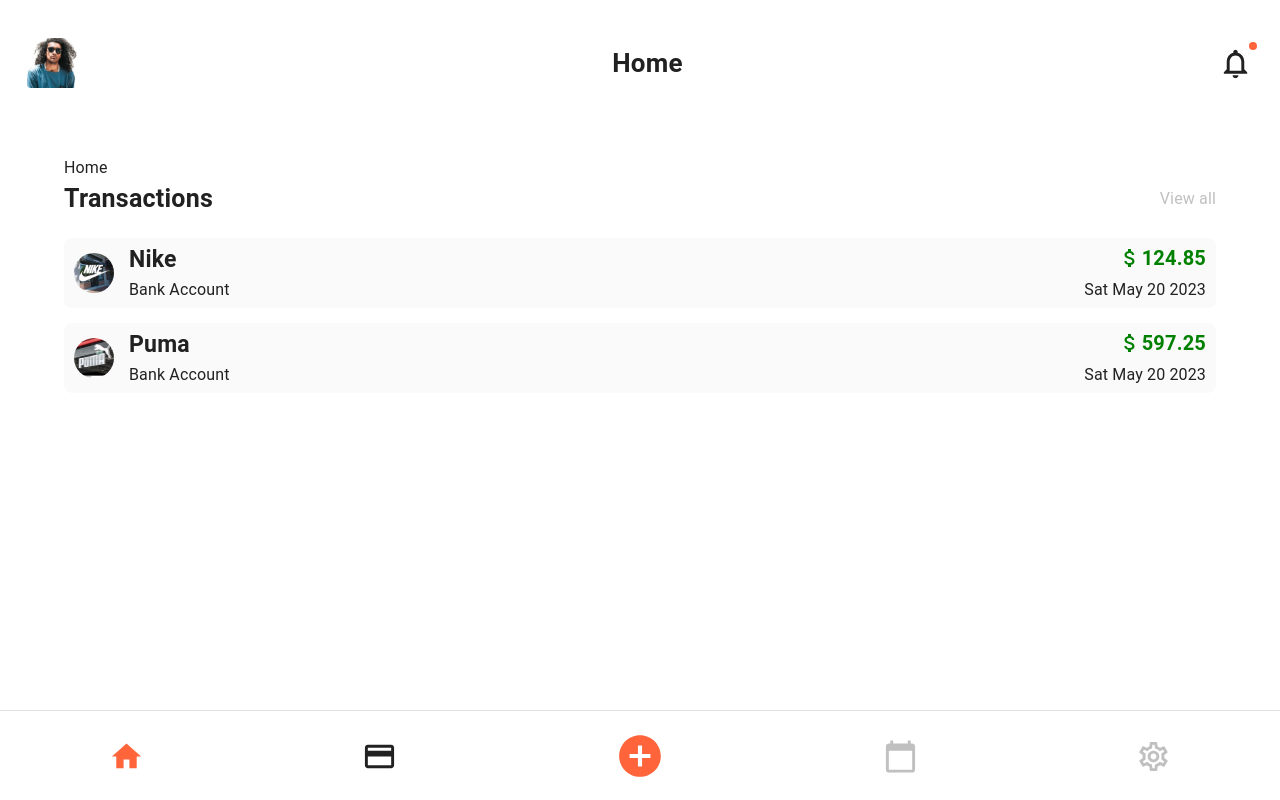
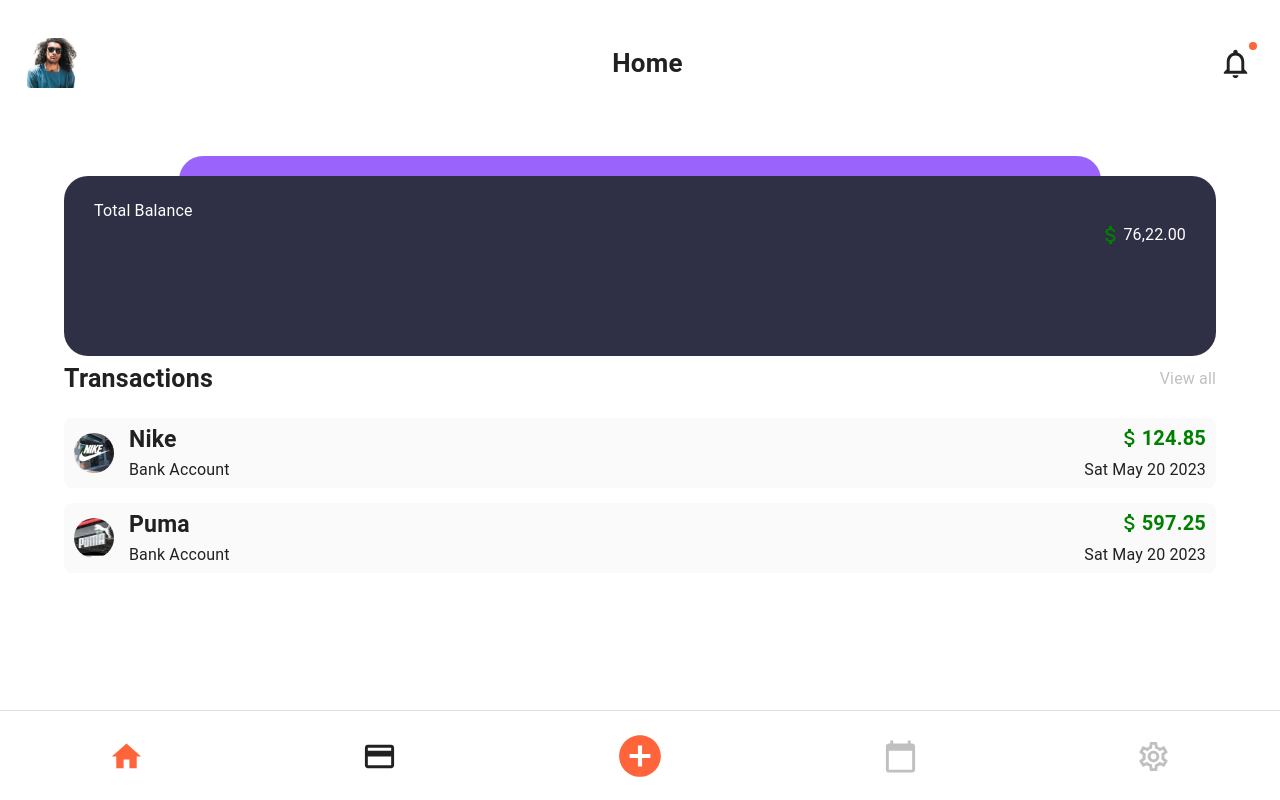
Before and after one commit to BohdanRusn/freysoft, a React (Create React App) app: page / in a window 1280 px wide. Built offline with nearby package versions, Linux system fonts and the light colour scheme.

Commit message:
add card skelet

```diff
--- /dev/null
+++ b/src/components/CreditCard/CreditCardComponent.tsx
@@ -0,0 +1,17 @@
+import React from "react";
+import { Box } from "@mui/material";
+import { useStyles } from "./styles";
+import CreditCard from "./components/CreditCard";
+
+function CreditCardComponent() {
+  const styles = useStyles();
+  return (
+    <Box sx={{ position: "relative", paddingBottom: "55px" }}>
+      <Box className={styles.secondaryBox}>
+        <CreditCard />
+      </Box>
+    </Box>
+  );
+}
+
+export default CreditCardComponent;
--- /dev/null
+++ b/src/components/CreditCard/components/CreditCard.tsx
@@ -0,0 +1,21 @@
+import React from "react";
+import { Box, Typography } from "@mui/material";
+import AttachMoneyIcon from "@mui/icons-material/AttachMoney";
+import { useStyles } from "./styles";
+
+function CreditCard() {
+  const styles = useStyles();
+  return (
+    <Box className={styles.creditCard}>
+      <Box>
+        <Typography>Total Balance</Typography>
+      </Box>
+      <Box className={styles.amountBox}>
+        <AttachMoneyIcon className={styles.moneyIcon} />
+        <Typography>76,22.00</Typography>
+      </Box>
+    </Box>
+  );
+}
+
+export default CreditCard;
--- /dev/null
+++ b/src/components/CreditCard/components/styles.ts
@@ -0,0 +1,25 @@
+import { makeStyles } from "@mui/styles";
+import theme from "../../../theme";
+
+export const useStyles = makeStyles((customTheme: typeof theme) => ({
+  amountBox: {
+    display: "flex",
+    alignItems: "center",
+    justifyContent: "end",
+  },
+  moneyIcon: {
+    color: "green",
+    fontSize: 26,
+  },
+  creditCard: {
+    height: 180,
+    backgroundColor: customTheme.palette.primary.dark,
+    borderRadius: 24,
+    padding: "23px 30px",
+    color: "#fff",
+    position: "absolute",
+    width: "100%",
+    top: 20,
+    left: 0,
+  },
+}));
--- /dev/null
+++ b/src/components/CreditCard/styles.ts
@@ -0,0 +1,12 @@
+import { makeStyles } from "@mui/styles";
+import theme from "../../theme";
+
+export const useStyles = makeStyles((customTheme: typeof theme) => ({
+  secondaryBox: {
+    backgroundColor: customTheme.palette.secondary.dark,
+    height: 149,
+    borderRadius: 24,
+    margin: "auto",
+    width: "80%",
+  },
+}));
--- a/src/pages/Home/Home.tsx
+++ b/src/pages/Home/Home.tsx
@@ -1,11 +1,11 @@
 import React from "react";
-import { Typography } from "@mui/material";
 import Transactions from "../../components/Transactions/Transactions";
+import CreditCardComponent from "../../components/CreditCard/CreditCardComponent";
 
 function Home() {
   return (
     <>
-      <Typography>Home</Typography>
+      <CreditCardComponent />
       <Transactions />
     </>
   );
--- a/src/theme.ts
+++ b/src/theme.ts
@@ -6,6 +6,7 @@ const theme = createTheme({
   palette: {
     primary: {
       main: "#FF643B",
+      dark: "#2F3046",
     },
     action: {
       active: "#FF643B",
@@ -13,6 +14,7 @@ const theme = createTheme({
     },
     secondary: {
       main: "#19857b",
+      dark: "#9A63FB",
     },
     error: {
       main: red.A400,
```
